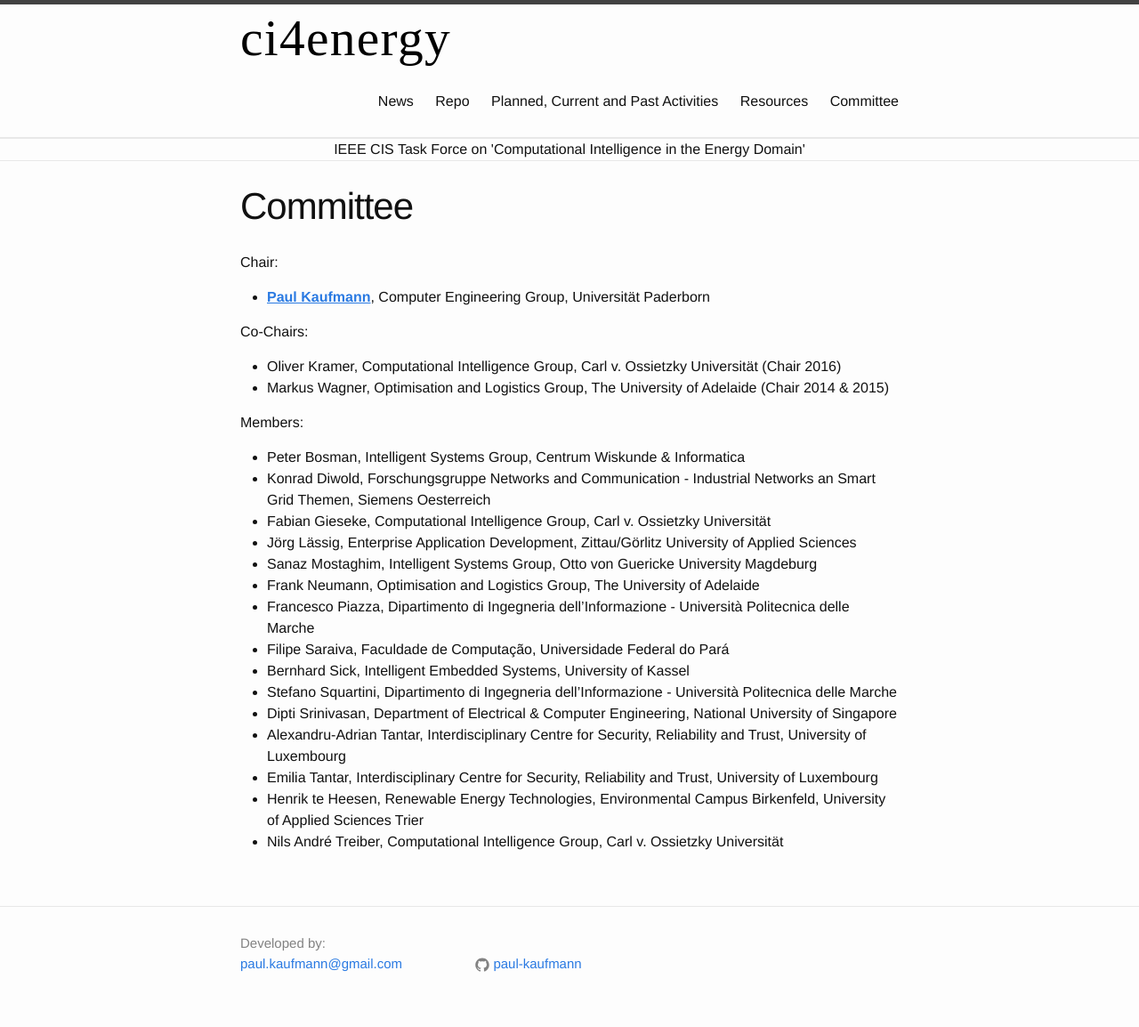
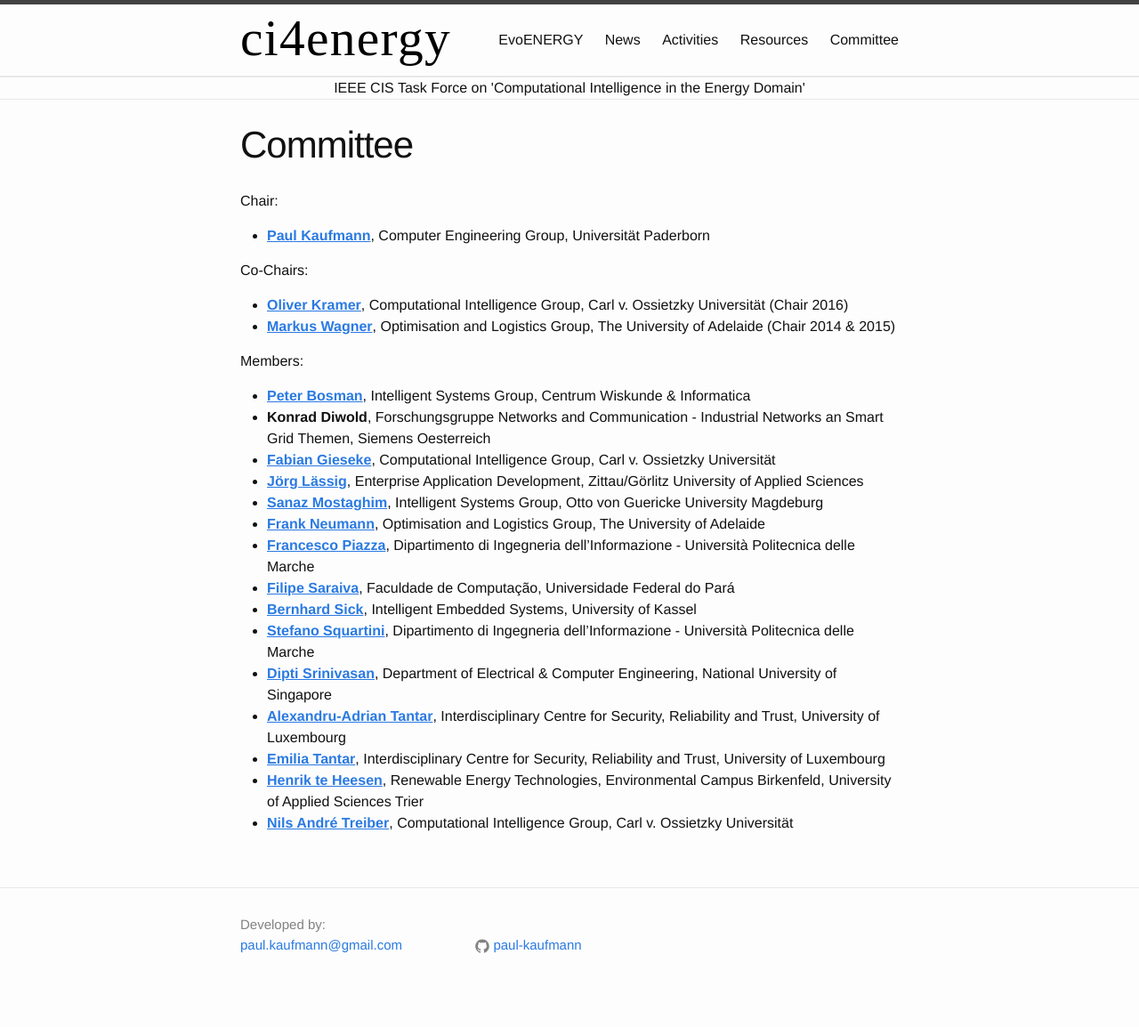
Before and after one commit to ci4energy/ci4energy.github.io, a Jekyll site: the page built from committee.md, in a window 1280 px wide. Shown: the whole page at 89% size. Built offline with Jekyll 4.4.1, drawn with Linux system fonts in a browser that asks for light colours; after the commit the page ends 1133 px from its top, so only the background shows below that.

Commit message:
no message

```diff
--- a/_includes/header.html
+++ b/_includes/header.html
@@ -13,8 +13,7 @@
         </svg>
       </a>
       <div class="trigger">
-      	 <a class="page-link" href="{{site.baseurl}}/news">News</a>
-	<a class="page-link" href="https://github.com/akiml/ampehre">Repo</a>
+      	 <a class="page-link" href="http://www.evostar.org/2017/cfp_evoenergy.php">EvoENERGY</a>
 		{% assign pages = site.pages | sort:"weight"  %}
         {% for p in pages %}
           {% if p.title %}
--- a/activities.md
+++ b/activities.md
@@ -1,6 +1,6 @@
 ---
 layout: page
-title: Planned, Current and Past Activities
+title: Activities
 permalink: /activites/
 weight: 10
 ---
--- a/committee.md
+++ b/committee.md
@@ -10,24 +10,22 @@
 - <a href="https://sites.google.com/site/paulkaufmann"><u><b>Paul Kaufmann</b></u></a>, Computer Engineering Group, Universität Paderborn
 
 Co-Chairs:
-
-- Oliver Kramer, Computational Intelligence Group, Carl v. Ossietzky Universität (Chair 2016)
-- Markus Wagner, Optimisation and Logistics Group, The University of Adelaide (Chair 2014 & 2015)
+- <a href="http://www.ci.uni-oldenburg.de/"><u><b>Oliver Kramer</b></u></a>, Computational Intelligence Group, Carl v. Ossietzky Universität (Chair 2016)
+- <a href="http://cs.adelaide.edu.au/%7Emarkus"><u><b>Markus Wagner</b></u></a>, Optimisation and Logistics Group, The University of Adelaide (Chair 2014 &amp; 2015)
 
 Members:
-
-- Peter Bosman, Intelligent Systems Group, Centrum Wiskunde & Informatica
-- Konrad Diwold, Forschungsgruppe Networks and Communication - Industrial Networks an Smart Grid Themen, Siemens Oesterreich
-- Fabian Gieseke, Computational Intelligence Group, Carl v. Ossietzky Universität
-- Jörg Lässig, Enterprise Application Development, Zittau/Görlitz University of Applied Sciences
-- Sanaz Mostaghim, Intelligent Systems Group, Otto von Guericke University Magdeburg
-- Frank Neumann, Optimisation and Logistics Group, The University of Adelaide
-- Francesco Piazza, Dipartimento di Ingegneria dell'Informazione - Università Politecnica delle Marche
-- Filipe Saraiva, Faculdade de Computação, Universidade Federal do Pará
-- Bernhard Sick, Intelligent Embedded Systems, University of Kassel
-- Stefano Squartini, Dipartimento di Ingegneria dell'Informazione - Università Politecnica delle Marche
-- Dipti Srinivasan, Department of Electrical & Computer Engineering, National University of Singapore
-- Alexandru-Adrian Tantar, Interdisciplinary Centre for Security, Reliability and Trust, University of Luxembourg
-- Emilia Tantar, Interdisciplinary Centre for Security, Reliability and Trust, University of Luxembourg
-- Henrik te Heesen, Renewable Energy Technologies, Environmental Campus Birkenfeld, University of Applied Sciences Trier
-- Nils André Treiber, Computational Intelligence Group, Carl v. Ossietzky Universität
+- <a href="http://homepages.cwi.nl/%7Ebosman/"><u><b>Peter Bosman</b></u></a>, Intelligent Systems Group, Centrum Wiskunde &amp; Informatica
+- <b>Konrad Diwold</b>, Forschungsgruppe Networks and Communication - Industrial Networks an Smart Grid Themen, Siemens Oesterreich
+- <a href="http://www.ci.uni-oldenburg.de/55388.html"><u><b>Fabian Gieseke</b></u></a>, Computational Intelligence Group, Carl v. Ossietzky Universität
+- <a href="http://www.enterprise-application-development.org/group/joerg-laessig.html"><u><b>Jörg Lässig</b></u></a>, Enterprise Application Development, Zittau/Görlitz University of Applied Sciences
+- <a href="http://is.cs.ovgu.de/SanazMostaghim.html"><u><b>Sanaz Mostaghim</b></u></a>, Intelligent Systems Group, Otto von Guericke University Magdeburg
+- <a href="http://cs.adelaide.edu.au/%7Efrank"><u><b>Frank Neumann</b></u></a>, Optimisation and Logistics Group, The University of Adelaide
+- <a href="http://www.dii.univpm.it/francesco.piazza"><u><b>Francesco Piazza</b></u></a>, Dipartimento di Ingegneria dell'Informazione - Università Politecnica delle Marche
+- <a href="http://filipesaraiva.info/"><u><b>Filipe Saraiva</b></u></a>, Faculdade de Computação, Universidade Federal do Pará
+- <a href="http://www.ies.eecs.uni-kassel.de/sick"><u><b>Bernhard Sick</b></u></a>, Intelligent Embedded Systems, University of Kassel
+- <a href="http://www.dii.univpm.it/stefano.squartini"><u><b>Stefano Squartini</b></u></a>, Dipartimento di Ingegneria dell'Informazione - Università Politecnica delle Marche
+- <a href="http://www.ece.nus.edu.sg/stfpage/elesd/"><u><b>Dipti Srinivasan</b></u></a>, Department of Electrical &amp; Computer Engineering, National University of Singapore
+- <a href="https://alexandrutantar.wordpress.com/"><u><b>Alexandru-Adrian Tantar</b></u></a>, Interdisciplinary Centre for Security, Reliability and Trust, University of Luxembourg
+- <a href="https://emiliatantar.wordpress.com/"><u><b>Emilia Tantar</b></u></a>, Interdisciplinary Centre for Security, Reliability and Trust, University of Luxembourg
+- <a href="http://www.umwelt-campus.de/ucb/index.php?id=teheesen"><u><b>Henrik te Heesen</b></u></a>, Renewable Energy Technologies, Environmental Campus Birkenfeld, University of Applied Sciences Trier
+- <a href="http://www.ci.uni-oldenburg.de/59440.html"><u><b>Nils André Treiber</b></u></a>, Computational Intelligence Group, Carl v. Ossietzky Universität
```
Also changed, not shown: news.md (added, +28 -0 lines), resources.md (+21 -16 lines), news2.html (renamed from news.html).
